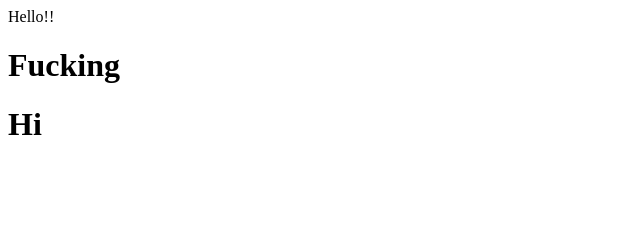
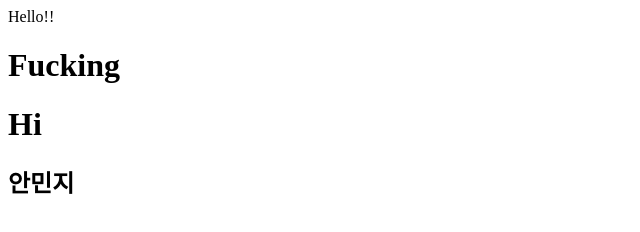
Before and after one commit to eggme/Test, a plain HTML site: page index.html in a window 1280 px wide. Shown: the whole page, without its empty margins (0-640 px from the left). Drawn offline with Linux system fonts and the light colour scheme.

Commit message:
안민쥐

```diff
--- a/index.html
+++ b/index.html
@@ -6,5 +6,6 @@
 	Hello!!
 	<h1>Fucking</h1>
 	<h1>Hi<h1>
+	<h2>안민지</h2>
 </body>
 </html>
```
